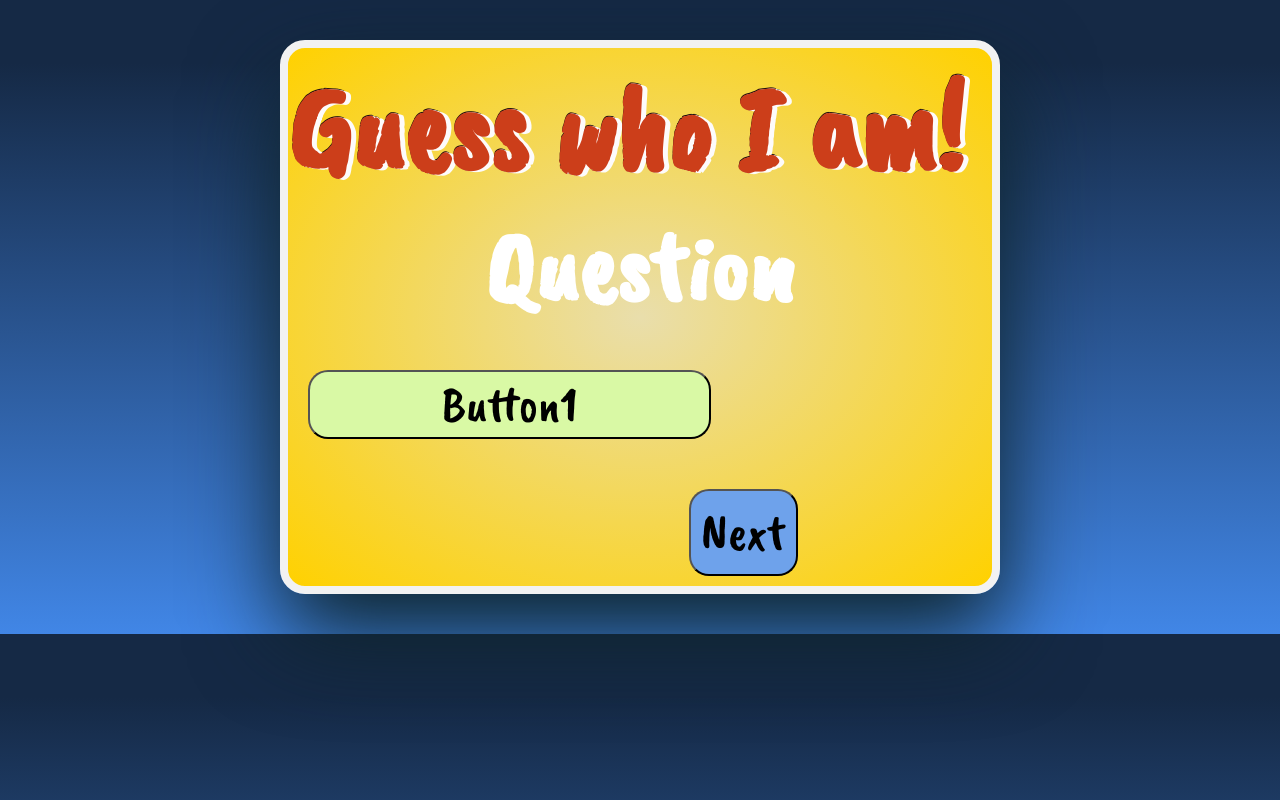
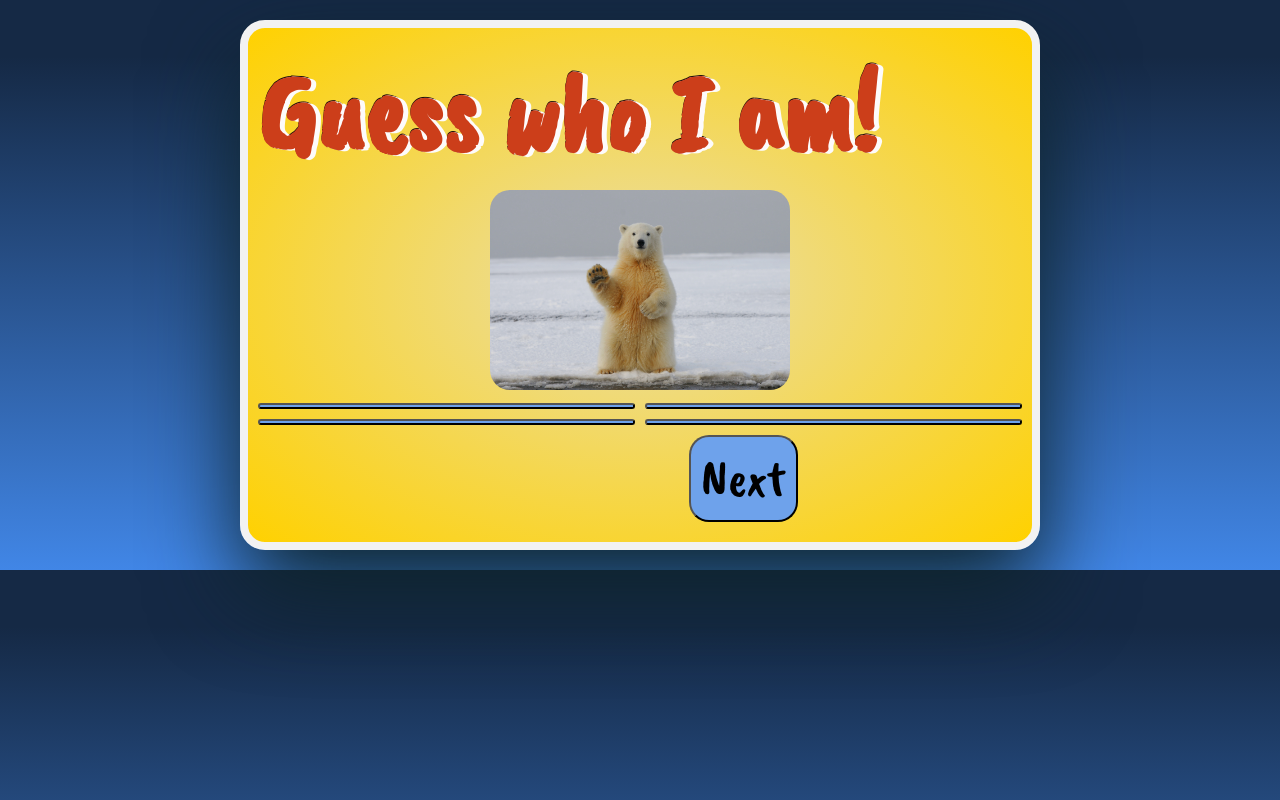
Before and after one commit to Luisrc91/TriviaGameP1BG, a plain HTML site: page index.html in a window 1280 px wide. Both pictures are taken after a click on the button "Let's Play". Drawn offline with nearby package versions, Linux system fonts and the light colour scheme.

Commit message:
added play function

```diff
--- a/index.html
+++ b/index.html
@@ -14,20 +14,22 @@
 </head>
 
 <body>
+
     <div class="container">
-        <h1 class="title">Guess who I am!</h1>
-
-        <div>
-
-            <h2 class="question">Question</h2>
-        </div>
-        <div class="buttons">
-            <button class="answer">Button1 </button>
-
+        <h1 class="titleQuestion">Guess who I am!</h1>
+        <div  id="questionBox" class='hide'>
+            <div><p  id="questionImg" ></p></div>
+            <div class="buttonContr" id="buttonCont">
+                <button class="buttons" id="answerOne"> </button>
+                <button class="buttons" id="answerTwo"> </button>
+                <button class="buttons" id="answerThree"> </button>
+                <button class="buttons" id="answerFour"> </button>
+            </div>
         </div>
         <div class="controlbtn">
-            <button id="start">Let's Play</button>
+            <button  id="start">Let's Play</button>
             <button class="nextbt">Next</button>
+
         </div>
     </div>
 
--- a/index.js
+++ b/index.js
@@ -1,33 +1,166 @@
 
-//start game//
+const questionCont = document.getElementById('questionBox')
+const answersBtns = document.getElementById('buttonCont')
+
+
+//displaying question images//
+const questionImage = document.getElementById('questionImg')
+
+function displayQuestion(questionPic){
+    questionImage.innerHTML = questions[0].questionPic
+        const button = document.createElement('button')
+        button.innerHTML = questions.answers.answer
+        button.classList.add('btn')
+        if (answer.correct) {
+          button.dataset.correct = answer.correct
+        }
+        button.addEventListener('click', selectAnswer)
+        answersBtnsappendChild(button)
+      }
+
+//shuffle questions
+let shuffledQuestions, currentQuestionIndex
+//play button and game//
 const playButton = document.getElementById('start')
-playButton.addEventListener('click', startGame)
+playButton.addEventListener('click', playGame)
 
-function startGame(){
-    console.log('gamestarted')
-
+   function playGame(){
+    // console.log('gamestarted')
+    // playButton.classList.add('hide')
+    shuffledQuestions = questions.sort(()=> Math.random()- .5)
+    currentQuestionIndex = 0
+    // GOT DISAPEAR PLAY BUTTON FROM THIS SITE BELOW//
     // https://stackoverflow.com/questions/8685107/hiding-a-button-in-javascript // //
-    if(startGame) {
+    if(playGame) {
         document.getElementById('start').style.visibility = 'hidden';
     } else {
         document.getElementById('start').style.visibility = 'visible';
     }
+    displayQuestion()
 }
 
-const answerSelected = document.getElementsByClassName('answer')
-answerSelected.addEventListener('click', function answered(){
-    console.log('corret')
+//nextquestion
+function nextQuestion(){
+    displayQuestion(shuffledQuestions[currentQuestionIndex])
+}
 
-})
-// answerSelected.addEventListener('click', chooseAnswer)
 
-// function answered(){
-//     console.log('answered')
 
+// function answerSelection (answers){
+//     answersBtns.innerText = questions.answers
+//     // questions.answers =
 // }
 
+// GOT AN IDEA ON THIS SITES BELOW //
+//https://stackoverflow.com/questions/40569293/displaying-questions-for-a-quiz-using-javascript//
+// https://stackoverflow.com/questions/49729105/how-to-add-an-image-to-javascript-quiz//
+const questions = [
+    {
+    id : '0',
+    questionPic: `<img src='./assets/animalPictures/dog.jpg' alt="Dog">`,
+    answers: [
+        {answer: 'Dog', correct: true},
+        {answer: 'Cat', correct: false},
+        {answer: 'Horse', correct: false},
+        {answer: 'Bird', correct: false},
+    ]
+},
 
-// function questions() {
+    {
+    number : 1,
+    questionPic: `<img src='./assets/animalPictures/tiger.jpg' alt="Tiger">`,
+    answers: [
+        {text: 'Lion', correct: false},
+        {text: 'Tiger', correct: true},
+        {text: 'Puma', correct: false},
+        {text: 'Leopard', correct: false},
+    ]
+},
+
+    {
+    number : 2,
+    questionPic: `<img src='./assets/animalPictures/rhino.jpg' alt="Rhino">`,
+    answers: [
+        {text: 'Elephant', correct: false},
+        {text: 'Turtle', correct: false},
+        {text: 'Antilope', correct: false},
+        {text: 'Rhino', correct: true},
+    ]
+},
+  {
+    number : 3,
+    questionPic:`<img src='./assets/animalPictures/turkey.jpg' alt="Turkey">`,
+    answers: [
+        {text: 'Chicken', correct: false},
+        {text: 'Pig', correct: false},
+        {text: 'Turkey', correct: true},
+        {text: 'Cow', correct: false},
+    ]
+},
+
+    {
+    number : 4,
+    questionPic: `<img src='./assets/animalPictures/polarBear.jpg' alt="Polar Bear">`,
+    answers: [
+        {text: 'Zebra', correct: false},
+        {text: 'Polar Bear', correct: true},
+        {text: 'Wolf', correct: false},
+        {text: 'Fox', correct: false},
+    ]
+}
+]
 
 
+
+
+
+
+
+
+
+
+
+
+
+
+
+
+
+
+
+
+
+
+
+
+
+
+
+
+
+// function getElementById(ids) {
+//     var idList = ids.split(" ");
+//     var results = [], item;
+//     for (var i = 0; i < idList.length; i++) {
+//         item = document.getElementById(idList[i]);
+//         if (item) {
+//             results.push(item);
+//         }
+//     }
+//     return(results);
 // }
+
+// document.addEventListener('Click', )(getElementsById("#answerOne, #answerTwo, #answerThree, #answerFour"));
+
+// hoover event
+
+// let anwerBox= document.getElementsByClassName('answer');
+
+// //  Change text color on mouseover
+// anwerBox.addEventListener('mouseover', function handleMouseOver() {
+//   anwerBox.style.backgroundColor = 'yellow';
+// });
+// //  Change text color back on mouseout
+// anwerBox.addEventListener('mouseout', function handleMouseOut() {
+//   anwerBox.style.backgroundColor = '#6ea2eb';
+// });
--- a/style.css
+++ b/style.css
@@ -3,23 +3,27 @@
     /* google font bellow */
     font-family: 'Caveat Brush', cursive;
     /* flex-direction: column; */
-    flex-grow: 0;
-    flex-shrink: 0;
-    max-width:  100vh;
-    align-items: center;
-    margin: auto;
+    /* flex-grow: 0; */
+    /* flex-shrink: 0; */
+    /* max-width:  100vh; */
+    /* align-items: center; */
+    /* margin: auto; */
+
+    /* width: 100vh; */
 
 }
 
 body{
     background: linear-gradient(#152945 10%,#4186e6);
-    padding: 40px;
+    padding: 20px;
     display: flex;
+    margin: 0;
+    /* height: 100vw; */
     /* flex-grow: 1; */
     /* flex-shrink: 0; */
     /* height: 100vh; */
-    /* justify-content: center; */
-    /* align-items: center; */
+    justify-content: center;
+    align-items: center;
 }
 /* container box */
 .container{
@@ -28,16 +32,20 @@ body{
     border-color: rgb(242, 242, 242);
     box-shadow: 2px 40px 90px 1px rgb(14, 36, 43);
     border-radius: 25px;
+    padding: 10px;
+    width: 800px;
+    /* max-width: 80%; */
     text-align: center;
-    flex-grow: 2;
-    flex-shrink: 1;
+
+    /* flex-grow: 2; */
+    /* flex-shrink: 1; */
     /* width: 800px; */
     /* max-width: 80%; */
     /* height: 600px; */
 
 }
 /* Title */
-.title {
+.titleQuestion {
     display: flex;
     flex-grow: 0;
     flex-shrink: 1;
@@ -45,7 +53,7 @@ body{
     text-shadow: 1px 0 rgb(255, 252, 252), 5px 1px rgb(253, 251, 251), 1px 0px rgb(11, 1, 1), 0 -1px rgb(28, 14, 14);
     margin-top: 5px;
     margin-bottom: 0px;
-    Font-size: 120px;
+    Font-size: 110px;
 }
 /* question */
 .question{
@@ -57,20 +65,20 @@ body{
 
 }
 /* answers buttons */
-.buttons button{
+.buttonContr button{
     border-radius: 20px;
     font-size: 50px;
-    background-color: #d9f9a5;
+    background-color: #6ea2eb;
     flex-grow: 0;
     flex-shrink: 1;
-    margin: 20px 0;
+    /* margin: 20px 0; */
     align-items: center;
 
 }
 
-.buttons{
+.buttonContr{
     gap: 10px;
-    padding: 20px;
+    /* padding: 20px; */
     display: grid;
     grid-template-columns: repeat(2, auto);
     flex-grow: 0;
@@ -90,6 +98,26 @@ body{
     background-color: #6ea2eb;
 }
 #start{
-    background-color: rgb(120, 224, 120);
+    background-color: 	#78E078;
+}
+.buttons:hover,  .nextbt:hover{
+    background-color:#99b5dc ;
+}
+.buttons:active, .nextbt:active{
+    background-color: #93a2b6;
+}
+
+#start:hover{
+    background-color: 	#6fb76f;
 
 }
+
+
+img{
+    width:300px;
+    margin: -.5em;
+    border-radius: 20px;
+}
+/* .hide{
+    display: none;
+} */
```
Also changed, not shown: assets/animalPictures/polarBear.jpg (added), 4 other files.
